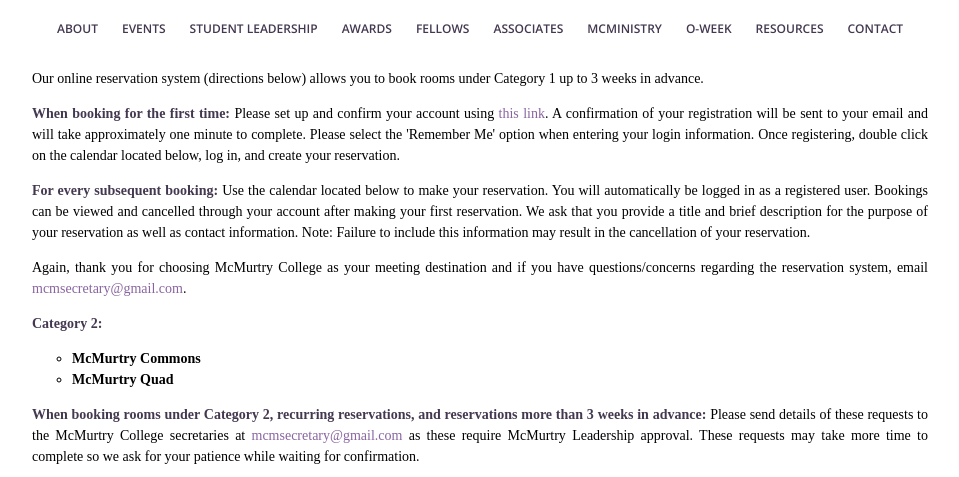
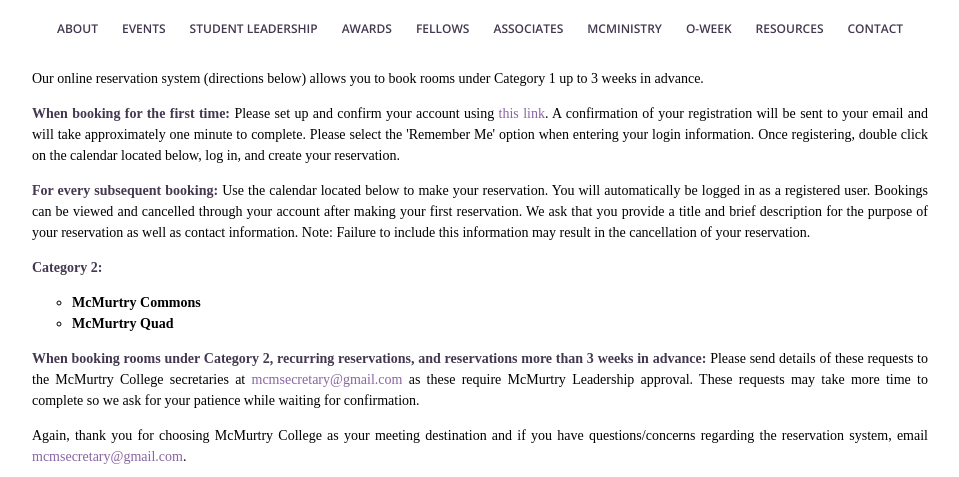
Before and after one commit to mcmurtrycollege/mcmurty-website-old, a Jekyll site: the page built from resources/reserve/index.html, in a window 1280 px wide and 900 px high, scrolled down 625 px, cut to the strip 0-477 px from the top of the window. Shown: the whole strip, without its empty margins (160-1119 px from the left). Built offline with Jekyll 4.4.1, drawn with Linux system fonts in a browser that asks for light colours; nearby versions of some CDN libraries; some web fonts are replaced; some of the changed lines change nothing that is shown.

Commit message:
more info

```diff
--- a/resources/reserve/index.html
+++ b/resources/reserve/index.html
@@ -25,7 +25,6 @@
 
 		<p> <b> For every subsequent booking: </b> Use the calendar located below to make your reservation. You will automatically be logged in as a registered user. Bookings can be viewed and cancelled through your account after making your first reservation. We ask that you provide a title and brief description for the purpose of your reservation as well as contact information. Note: Failure to include this information may result in the cancellation of your reservation. </p>
 
-		<p> Again, thank you for choosing McMurtry College as your meeting destination and if you have questions/concerns regarding the reservation system, email <a href="mailto:mcmsecretary@gmail.com"> mcmsecretary@gmail.com</a>.</p>
 		<p><b>Category 2:</b></p>
 		<ul class='section-list'>
 			<li><b>McMurtry Commons</b></li>
@@ -33,6 +32,8 @@
 		</ul>
 		<p> <b> When booking rooms under Category 2, recurring reservations, and reservations more than 3 weeks in advance: </b> Please send details of these requests to the McMurtry College secretaries at <a href="mailto:mcmsecretary@gmail.com"> mcmsecretary@gmail.com</a> as these require McMurtry Leadership approval. These requests may take more time to complete so we ask for your patience while waiting for confirmation. </p>
 
+		<p> Again, thank you for choosing McMurtry College as your meeting destination and if you have questions/concerns regarding the reservation system, email <a href="mailto:mcmsecretary@gmail.com"> mcmsecretary@gmail.com</a>.</p>
+
 		<iframe src="https://mcmurtryreservation.skedda.com/booking?embedded=true" style="width: 100%; height: 500px;"></iframe>
 	</div>
 </section>
```
